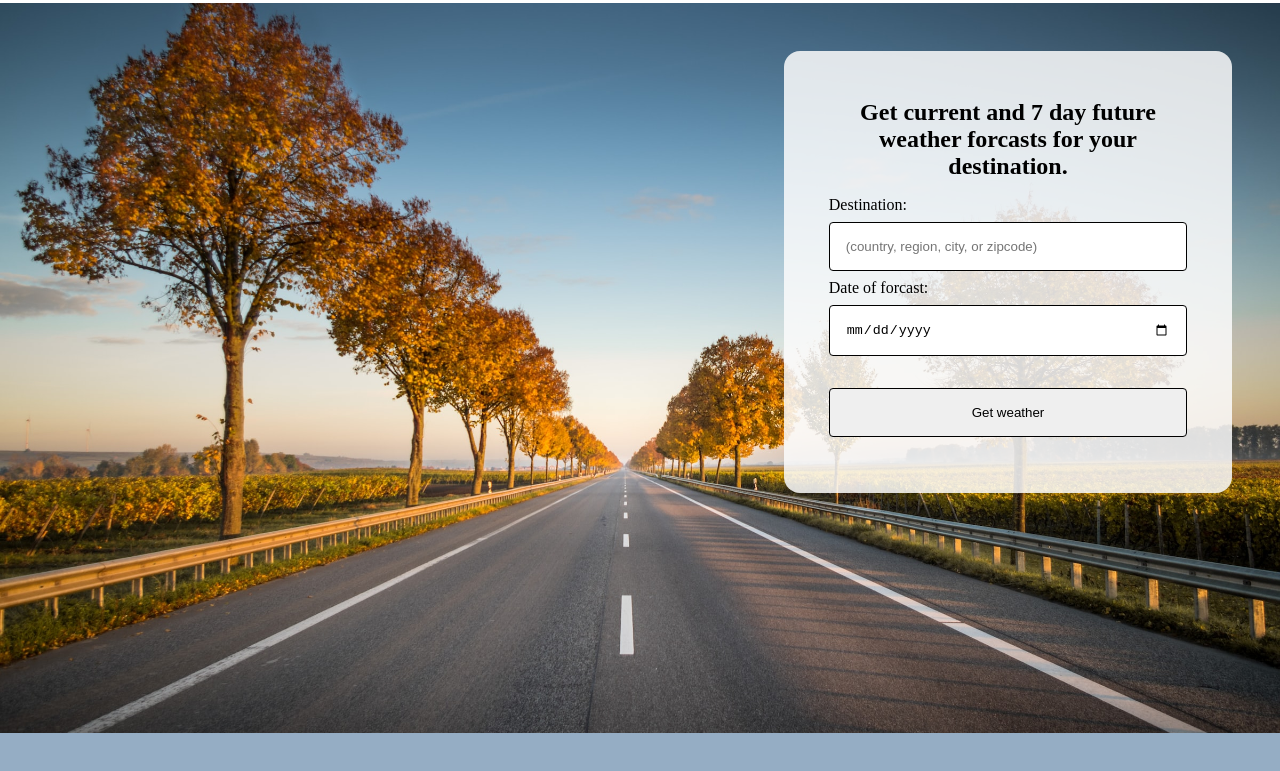
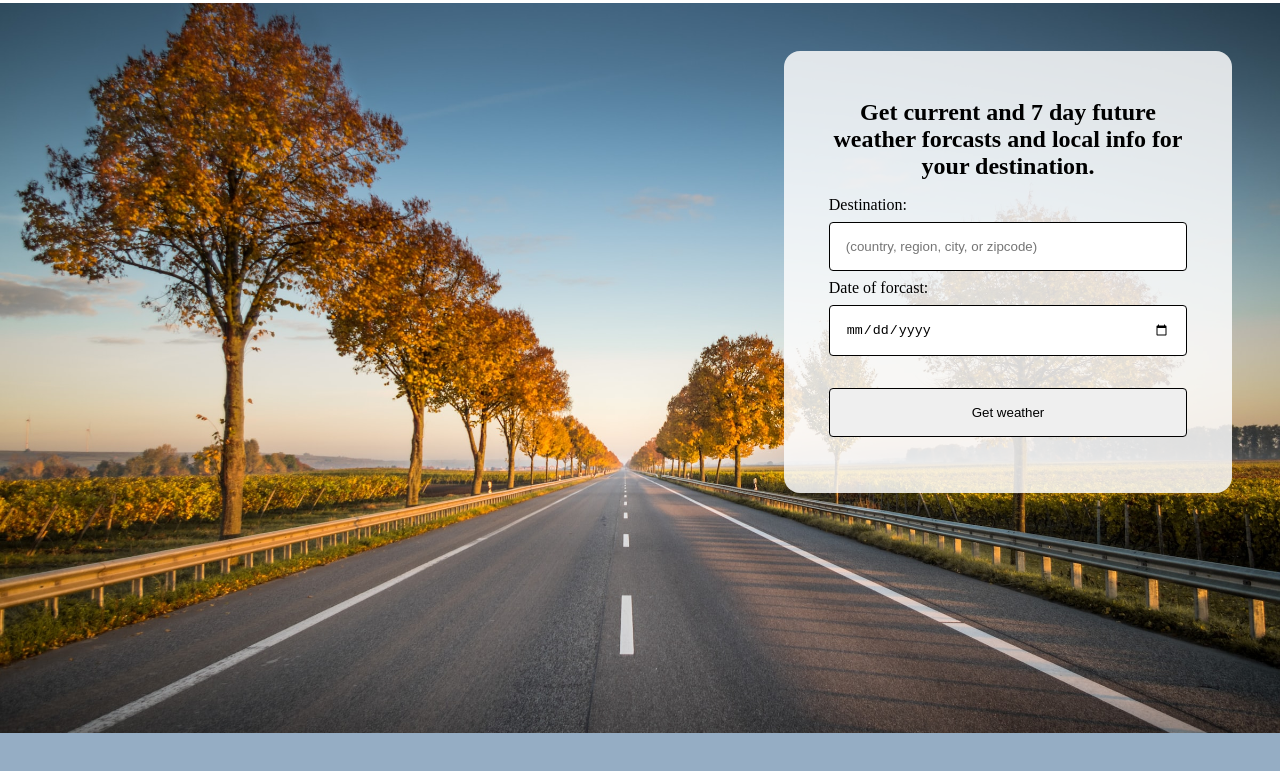
Before and after one commit to ShawnO86/weather, a website built with webpack: page src/client/views/index.html in a window 1280 px wide. Shown: the part 61-832 px from the top of the page. Built offline with nearby package versions, Linux system fonts and the light colour scheme.

Commit message:
index txt

```diff
--- a/src/client/views/index.html
+++ b/src/client/views/index.html
@@ -22,7 +22,7 @@
 
             <form>
                 <div id="formInputs">
-                    <h2>Get current and 7 day future weather forcasts for your destination.</h2>
+                    <h2>Get current and 7 day future weather forcasts and local info for your destination.</h2>
                     <label for="cityName">Destination:</label>
                     <input type="text" id="cityName" name="cityName"
                         placeholder="(country, region, city, or zipcode)">
```
